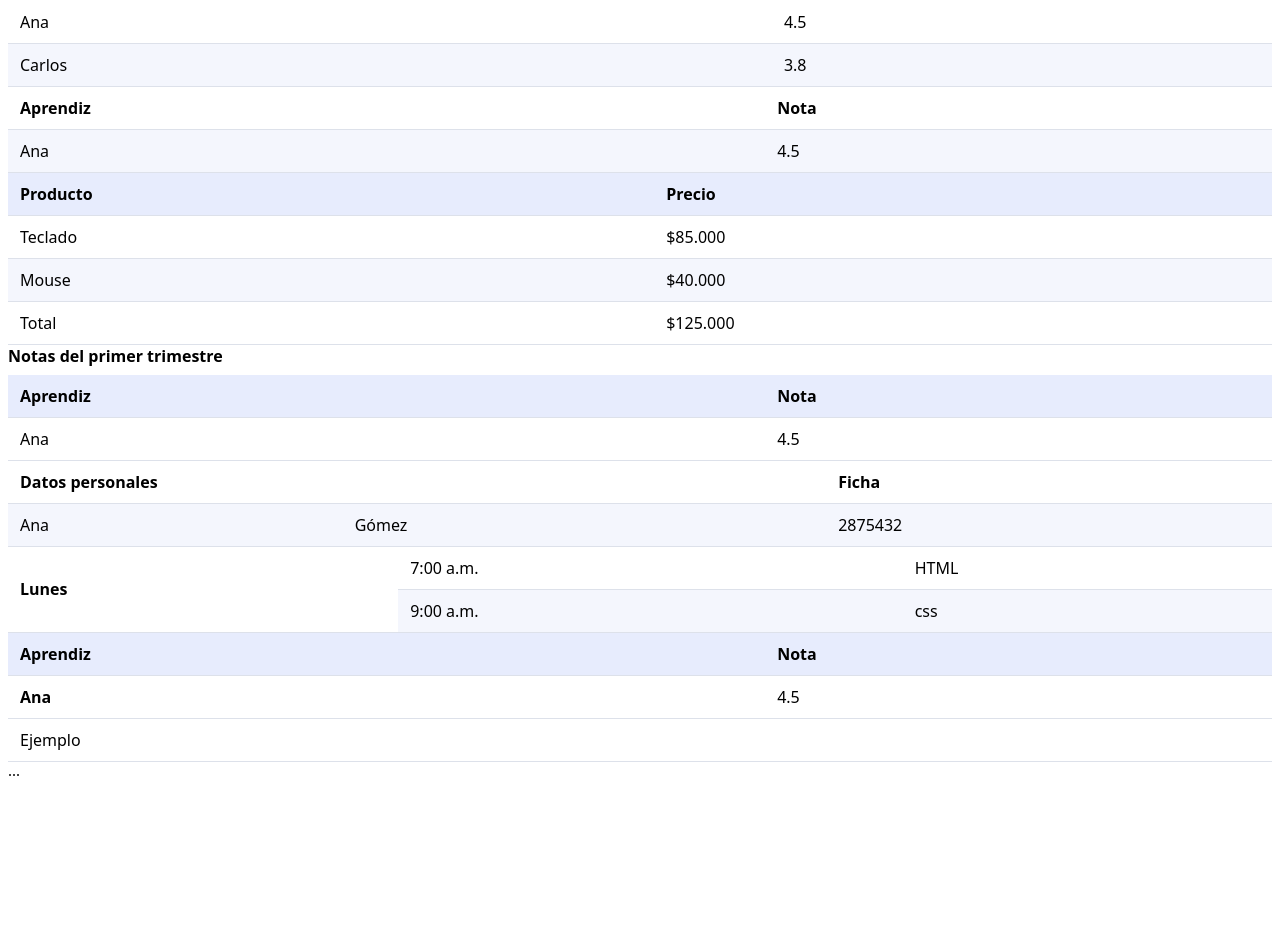
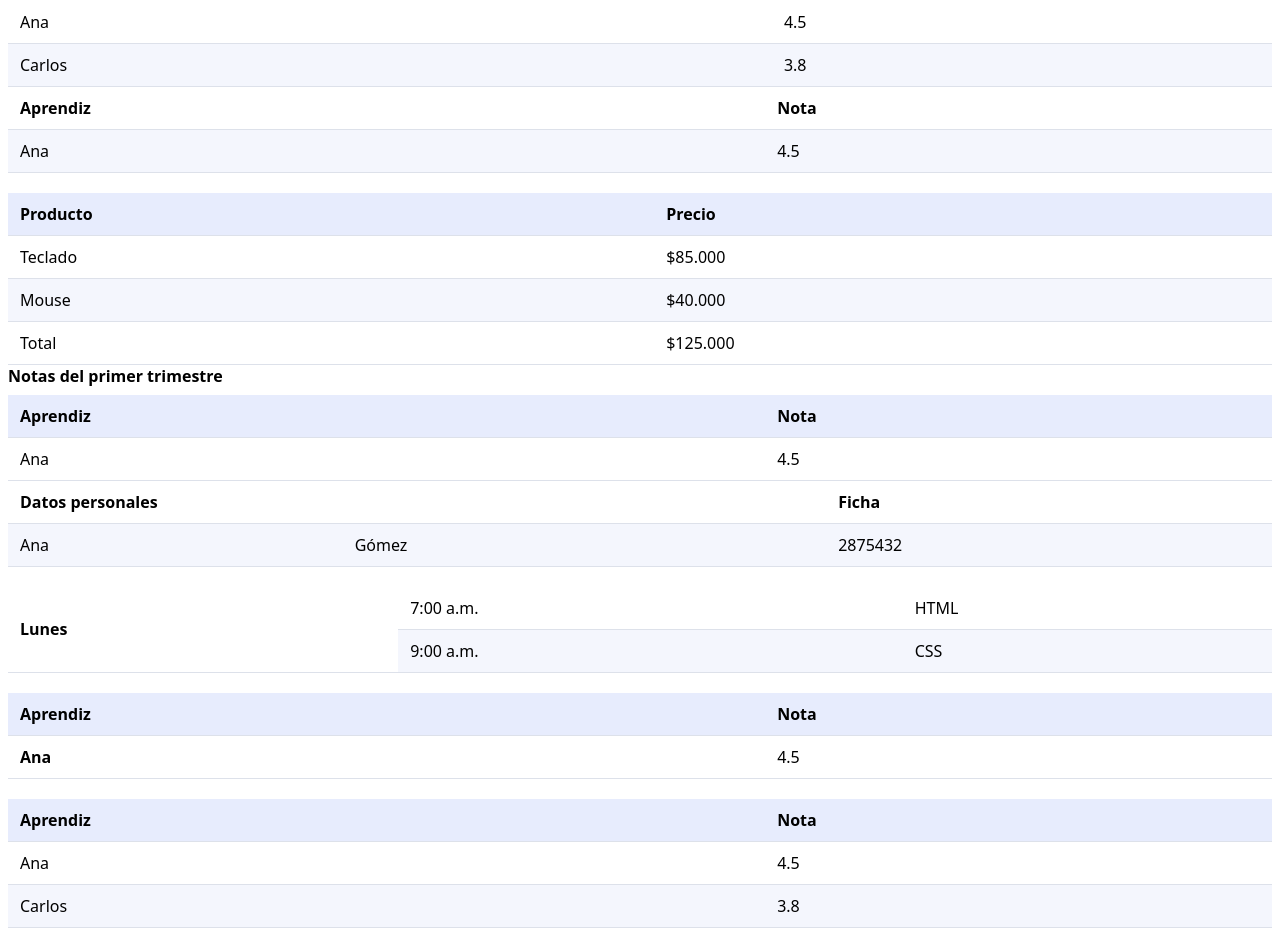
Before and after one commit to Melissarodriguez278/proyecto-tablas, a plain HTML site: page index.html in a window 1280 px wide. Shown: the part 79-1015 px from the top of the page. Before the commit the page ends 867 px from the top, so only its background shows below. Drawn offline with Linux system fonts and the light colour scheme.

Commit message:
Finalizada la práctica de tablas paso a paso

```diff
--- a/index.html
+++ b/index.html
@@ -13,7 +13,7 @@
         <h1>Práctica de tablas en HTML</h1>
 
         <section>
-    </main>
+            <h2></h2>
             <table>
                 <tr>
                     <td>Ana</td>
@@ -40,6 +40,7 @@
         </section>
 
         <section>
+            <h2></h2>
             <table>
                 <thead>
                     <tr>
@@ -70,10 +71,16 @@
             <table>
                 <caption>Notas del primer trimestre</caption>
                 <thead>
-                    <tr><th>Aprendiz</th><th>Nota</th></tr>
+                    <tr>
+                        <th>Aprendiz</th>
+                        <th>Nota</th>
+                    </tr>
                 </thead>
                 <tbody>
-                     <tr><td>Ana</td><td>4.5</td></tr> <!-- Aquí se cerró correctamente la fila -->
+                    <tr>
+                        <td>Ana</td>
+                        <td>4.5</td>
+                    </tr>
                 </tbody>
             </table>
         </section>
@@ -93,6 +100,7 @@
         </section>
 
         <section>
+            <h2></h2>
             <table>
                 <tr>
                     <th rowspan="2">Lunes</th>
@@ -100,14 +108,14 @@
                     <td>HTML</td>
                 </tr>
                 <tr>
-
                     <td>9:00 a.m.</td>
-            <td>css</td>
+                    <td>CSS</td>
                 </tr>
             </table>
         </section>
 
         <section>
+            <h2></h2>
             <table>
                 <thead>
                     <tr>
@@ -125,20 +133,29 @@
         </section>
 
         <section>
+            <h2></h2>
             <div class="tabla-contenedor">
                 <table>
+                    <thead>
                         <tr>
-                <td>Ejemplo</td>
+                            <th>Aprendiz</th>
+                            <th>Nota</th>
                         </tr>
+                    </thead>
+                    <tbody>
+                        <tr>
+                            <td>Ana</td>
+                            <td>4.5</td>
+                        </tr>
+                        <tr>
+                            <td>Carlos</td>
+                            <td>3.8</td>
+                        </tr>
+                    </tbody>
                 </table>
             </div>
         </section>
-
-    <section>
-        <div class="Tabla-contenedor">
-            <table> ... </table>
-        </div>
-    </section>
+    </main>
 </body>
 
 </html>
```
Lines whose indentation alone changed are shown as unchanged.
